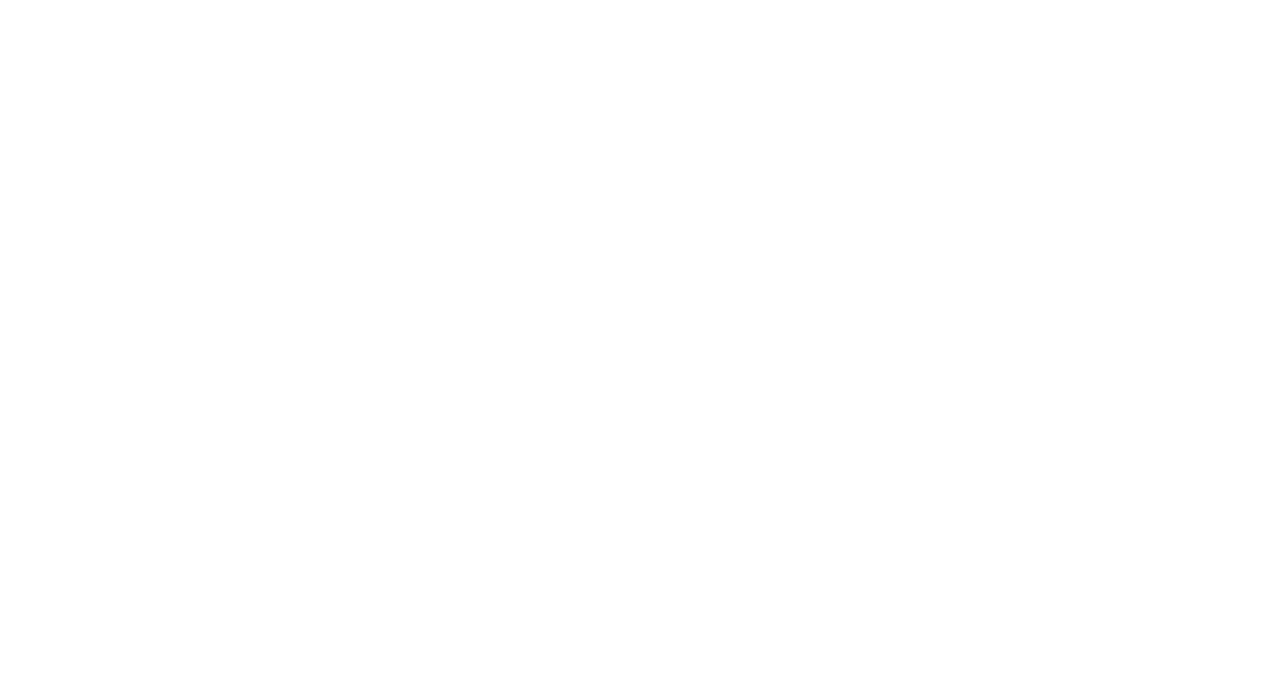
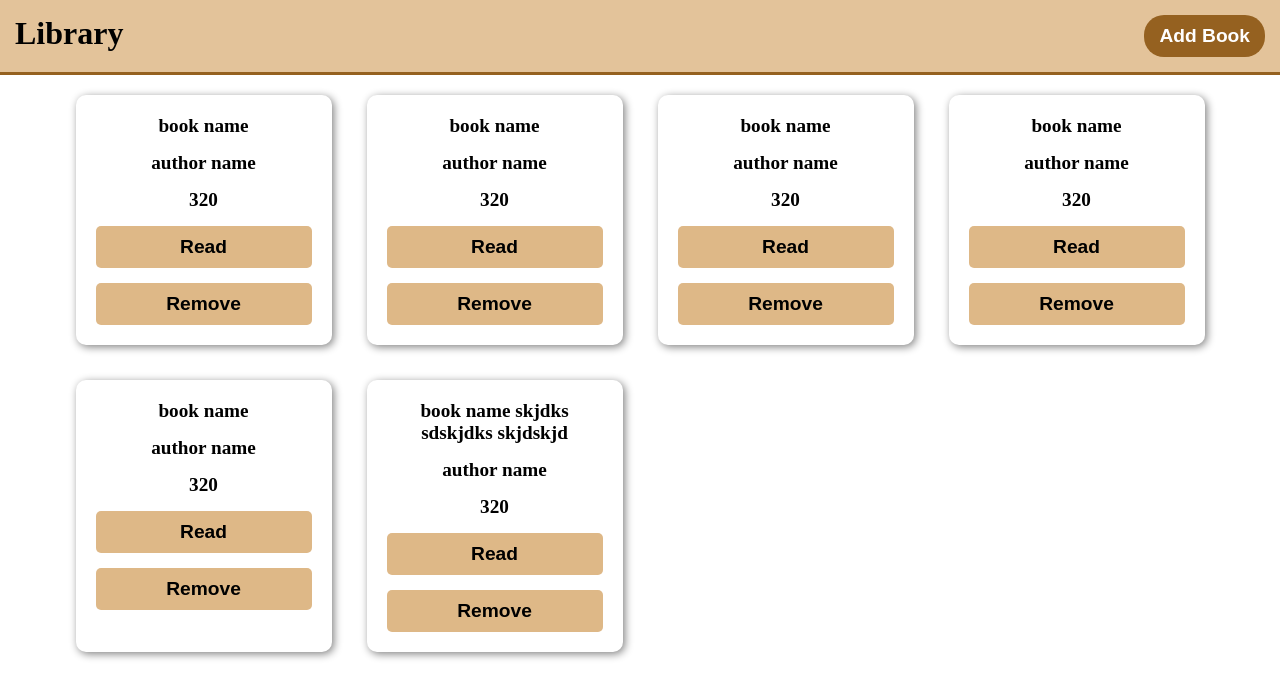
Before and after one commit to sneharatnani/library, a plain HTML site: page index.html in a window 1280 px wide. Drawn offline with Linux system fonts and the light colour scheme.

Commit message:
added modal and basic design

```diff
--- a/css/style.css
+++ b/css/style.css
@@ -0,0 +1,90 @@
+* {
+    margin: 0;
+    padding: 0;
+}
+
+body {
+    text-align: center;
+}
+
+button {
+    cursor: pointer;
+}
+
+header {
+    border-bottom: 3px solid #956120;
+    padding: 15px;
+    background: #deb887d6;
+    display: flex;
+    justify-content: space-between;
+}
+
+header button {
+    text-transform: capitalize;
+    color: white;
+    font-weight: bold;
+    font-size: 1.2rem;
+    background: #956120;
+    border-radius: 20px;
+    border: none;
+    padding: 10px 15px;
+}
+
+.books {
+    display: grid;
+    grid-template-columns: repeat(4, 20vw);
+    justify-content: center;
+    gap: 35px;
+    padding: 20px;
+}
+
+.book {
+    border-radius: 10px;
+    display: flex;
+    box-shadow: 2px 2px 8px grey;
+    font-weight: bold;
+    font-size: 1.2rem;
+    padding: 20px;
+    flex-direction: column;
+    gap: 15px;
+
+}
+
+.book button {
+    text-transform: capitalize;
+    width: 100%;
+    font-weight: bold;
+    font-size: 1.2rem;
+    display: block;
+    border: none;
+    padding: 10px 2px;
+    border-radius: 5px;
+    background: burlywood;
+}
+
+/* modal */
+.modal {
+    border-radius: 10px;
+    padding: 20px;
+    background: burlywood;
+    left: 50%;
+    z-index: 10;
+    position: absolute;
+    top: 50%;
+    transform: translate(-50%, -50%);
+}
+
+input[type='text'],
+input[type='number'],
+input[type='submit'] {
+    display: block;
+    border-radius: 5px;
+    border: none;
+    padding: 10px;
+}
+
+form {
+    gap: 10px;
+    display: flex;
+    flex-direction: column;
+}
--- a/index.html
+++ b/index.html
@@ -12,7 +12,66 @@
 </head>
 
 <body>
-
+    <header>
+        <h1>Library</h1>
+        <button>Add book</button>
+    </header>
+    <section class="books">
+        <div class="book">
+            <p>book name</p>
+            <p>author name</p>
+            <p>320</p>
+            <button>read</button>
+            <button>remove</button>
+        </div>
+        <div class="book">
+            <p>book name</p>
+            <p>author name</p>
+            <p>320</p>
+            <button>read</button>
+            <button>remove</button>
+        </div>
+        <div class="book">
+            <p>book name</p>
+            <p>author name</p>
+            <p>320</p>
+            <button>read</button>
+            <button>remove</button>
+        </div>
+        <div class="book">
+            <p>book name</p>
+            <p>author name</p>
+            <p>320</p>
+            <button>read</button>
+            <button>remove</button>
+        </div>
+        <div class="book">
+            <p>book name</p>
+            <p>author name</p>
+            <p>320</p>
+            <button>read</button>
+            <button>remove</button>
+        </div>
+        <div class="book">
+            <p>book name skjdks sdskjdks skjdskjd</p>
+            <p>author name</p>
+            <p>320</p>
+            <button>read</button>
+            <button>remove</button>
+        </div>
+    </section>
+    <!-- <section class="modal">
+        <form>
+            <input type="text" placeholder="Title">
+            <input type="text" placeholder="Author">
+            <input type="number" placeholder="Pages">
+            <div>
+                <label for="status">Read</label>
+                <input type="checkbox" id="status">
+            </div>
+            <input type="submit">
+        </form>
+    </section> -->
 </body>
 
 </html>
```
